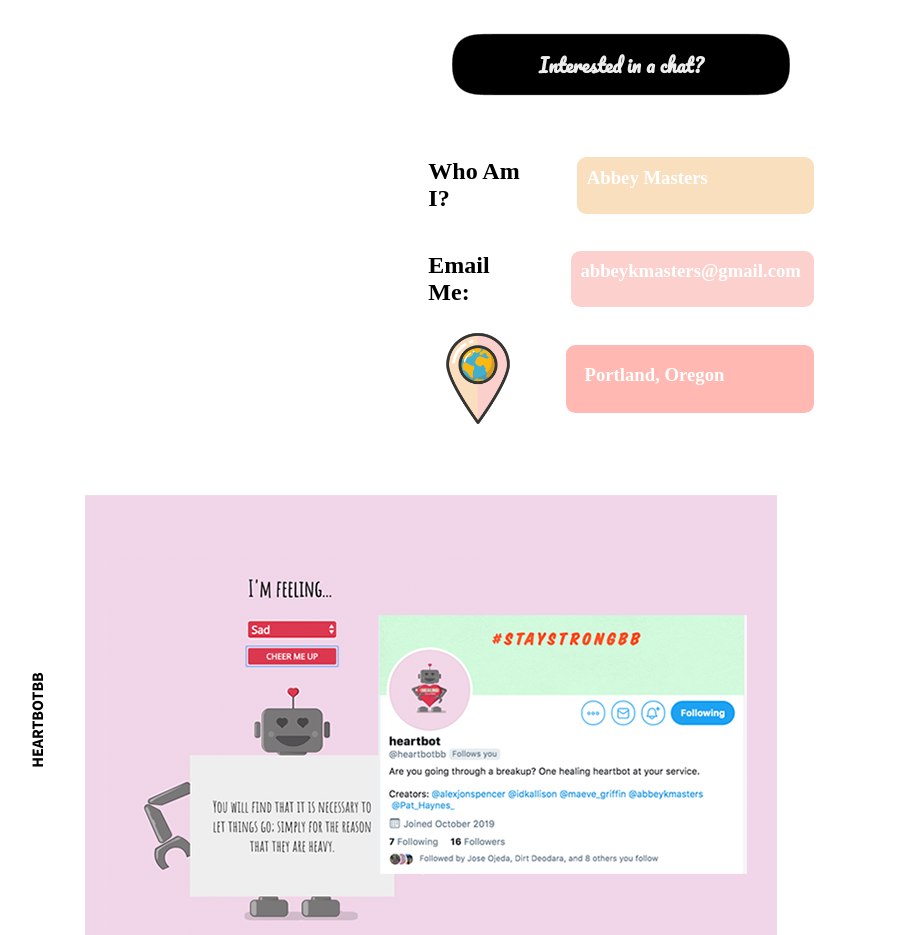
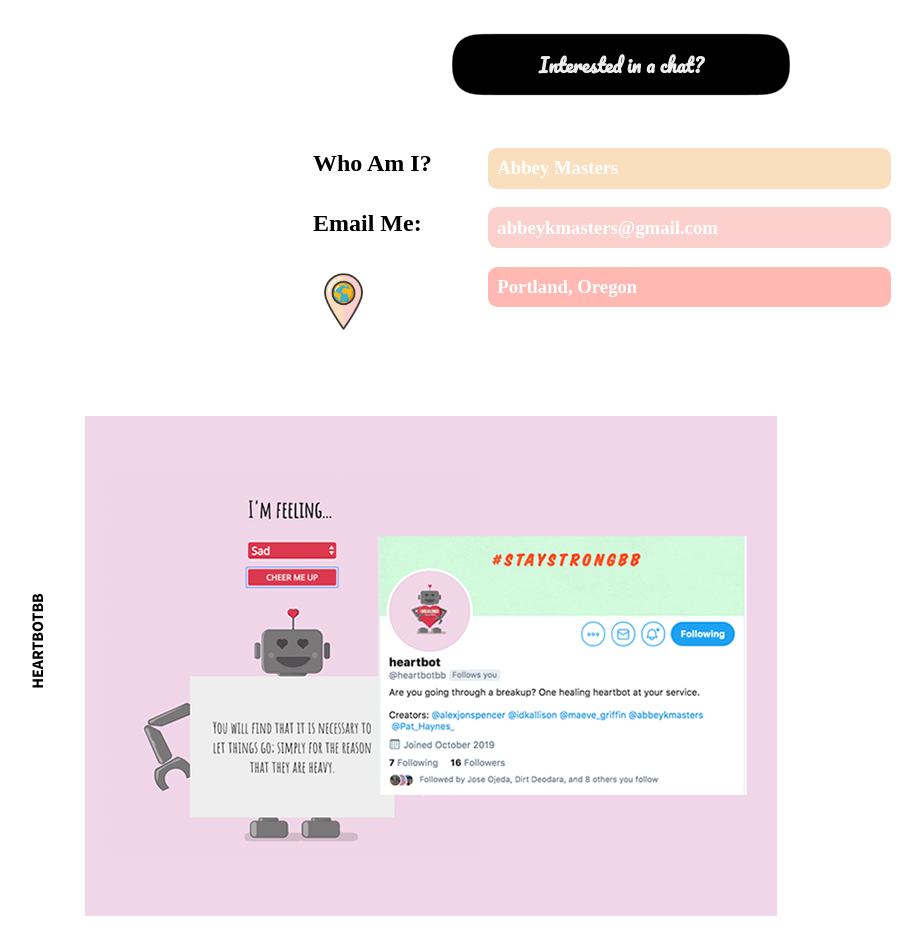
Before and after one commit to abbeymasters/portfolio, a React app: page /contact in a window 1280 px wide. Shown: the part 780-1715 px from the top of the page, without its empty margins (19-941 px from the left). Built offline with nearby package versions, Linux system fonts and the light colour scheme.

Commit message:
fixed contact form

```diff
--- a/src/components/Contact.css
+++ b/src/components/Contact.css
@@ -65,7 +65,9 @@ p:hover:after {
   border-radius: .5em;
   margin-left: 2em;
   color: white;
-  width: 60%;
+  width: 40%;
+  min-width: 215px;
+  height: 18%;
   padding: .5em;
 }
 
@@ -75,28 +77,45 @@ p:hover:after {
   padding: .5em;
   margin-left: 2em;
   color: white;
-  width: 60%;
+  width: 40%;
+  min-width: 215px;
+  height: 18%;
 }
 
 .inputThree {
   background-color: #ffb9b2;
-  border: none;
   border-radius: .5em;
-  padding: 1em;
+  padding: .5em;
+  margin-left: 2em;
   color: white;
-  width: 60%;
-  margin-left: 2em;
+  width: 40%;
+  min-width: 215px;
+  height: 18%;
 }
 
 .whoami {
+  width: 50vw;
+  display: flex;
+  flex-direction: column;
+  align-items: space-between;
+
   div {
     display: flex;
     flex-direction: row;
-    text-align: left;
+  }
+
+  h2 {
+    width: 12vw;
+    margin: 0.5em;
   }
 
   img {
-    max-width: 100px;
-    min-width: 50px;
+    width: 40%;
+  }
+
+  h3 {
+    text-align: left;
+    width: 30vw;
+    margin: 0.5em;
   }
 }
--- a/src/components/Contact.js
+++ b/src/components/Contact.js
@@ -32,14 +32,17 @@ const Contact = () => {
       </div>
       <section className={styles.whoami}>
         <div>
-          <h2>Who Am I?</h2><h3 className={styles.inputOne}>Abbey Masters</h3>
+          <h2>Who Am I?</h2>
+          <h3 className={styles.inputOne}>Abbey Masters</h3>
         </div>
         <div>
           <h2>Email Me:</h2>
           <h3 className={styles.inputTwo}>abbeykmasters@gmail.com</h3>
         </div>
         <div>
-          <img src="src/assets/location.png" />
+          <h2>
+            <img src="src/assets/location.png" />
+          </h2>
           <h3 className={styles.inputThree}>Portland, Oregon</h3>
         </div>
       </section>
```
